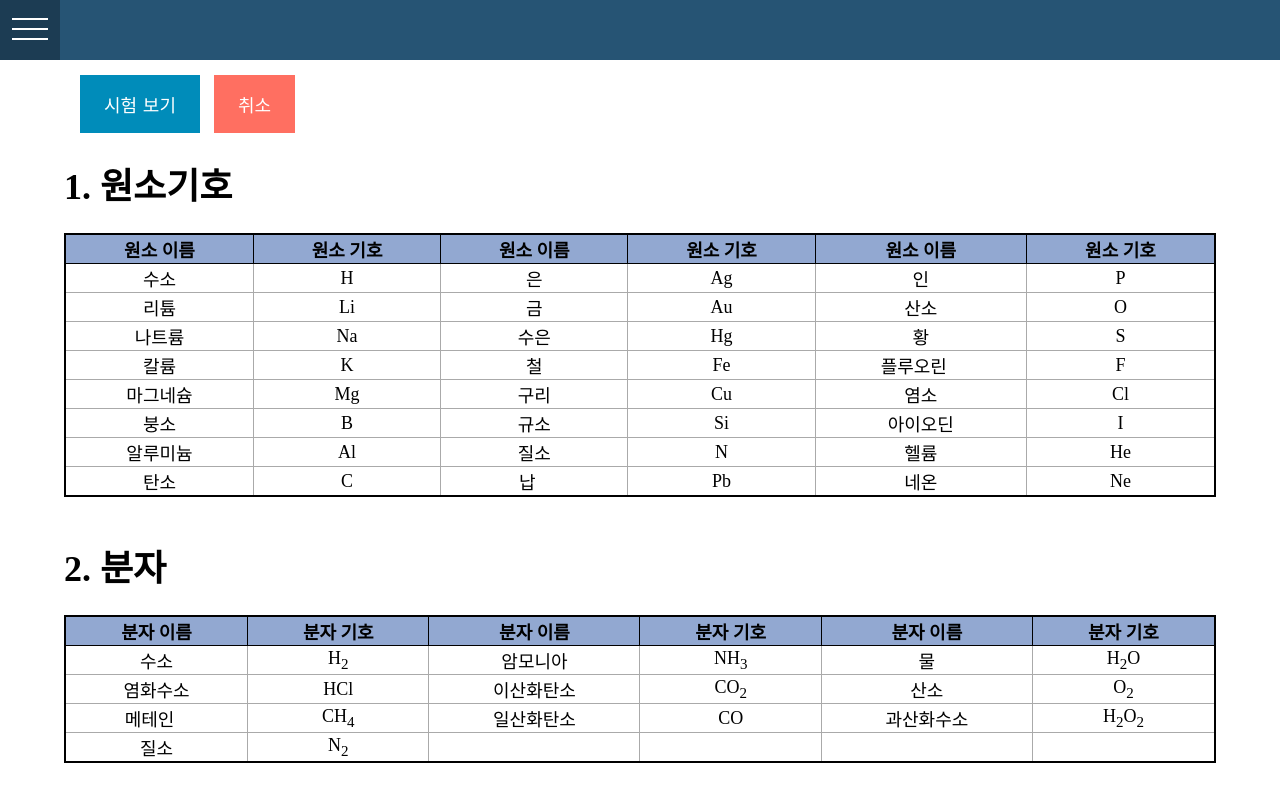
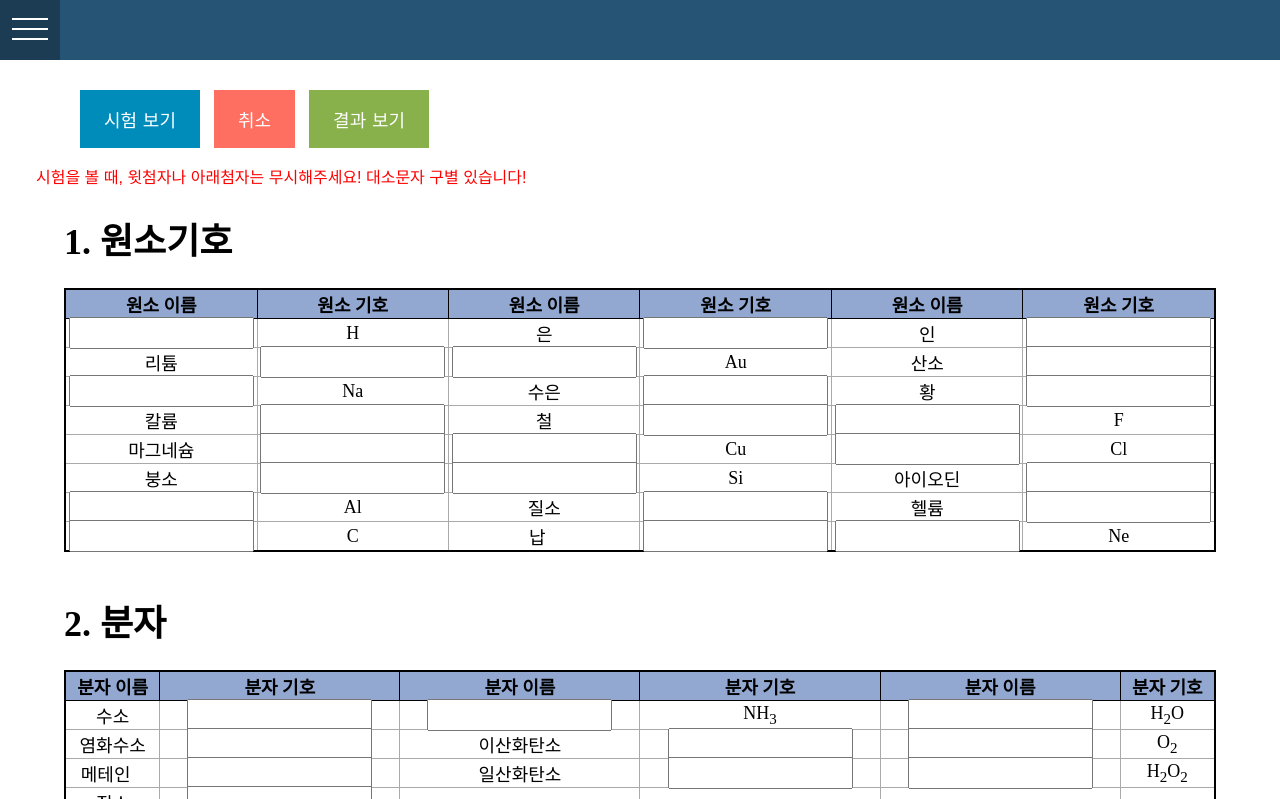
Before and after one commit to christopherkim228/atom, a plain HTML site: page index.html in a window 1280 px wide. Both pictures are taken after a click on the button "시험 보기". Shown: the top 799 px of the page. Drawn offline with Linux system fonts and the light colour scheme.

Commit message:
normal update

```diff
--- a/app.js
+++ b/app.js
@@ -535,7 +535,17 @@ function precipitatesToTableHard(arr, id) {
 
 
 function startTest() {
-
+    if (isBasic = true) {
+        startElementsTestBasic();
+        startMoleculesTestBasic();
+        startIonsTestBasic();
+        // startPrecipitatesTestsBasic();
+    } else {
+        startElementsTestHard();
+        startMoleculesTestHard();
+        startIonsTestHard();
+        startPrecipitatesTestsHard();
+    }
 }
 
 function cancelTest() {
@@ -547,6 +557,79 @@ function testResults() {
 }
 
 
+
+
+
+
+
+
+function startElementsTestBasic() {
+    let id = "element"
+    let children = [...document.getElementById(id).children];
+    for (i = 1; i < 9; i++) {
+        let a = [...children[i].children]
+        for (j = 0; j < 3; j++) {
+            if(Math.random() > 0.5) {
+                a[j*2].firstChild.classList.toggle("hidden");
+                a[j*2].firstChild.createInput();
+            } else {
+                a[j*2+1].firstChild.classList.toggle("hidden");
+                a[j*2+1].firstChild.createInput();
+            }
+        }
+    }
+}
+
+function startMoleculesTestBasic() {
+    let id = "molecule"
+    let children = [...document.getElementById(id).children];
+    for (i = 1; i < 5; i++) {
+        let a = [...children[i].children]
+        for (j = 0; j < 3; j++) {
+            if(Math.random() > 0.5) {
+                if (a[j*2].firstChild.innerText != "") {
+                    a[j*2].firstChild.classList.toggle("hidden");
+                    a[j*2].firstChild.createInput();
+                }
+             } else {
+                if (a[j*2].firstChild.innerText != "") {
+                    a[j*2+1].firstChild.classList.toggle("hidden");
+                    a[j*2+1].firstChild.createInput();
+                }
+            }
+        }
+    }
+}
+
+function startIonsTestBasic() {
+    let id = "ion"
+    let children = [...document.getElementById(id).children];
+    for (i = 1; i < 8; i++) {
+        let a = [...children[i].children]
+        for (j = 0; j < 3; j++) {
+            if(Math.random() > 0.5) {
+                if (a[j*2].firstChild.innerText != "") {
+                    a[j*2].firstChild.classList.toggle("hidden");
+                    a[j*2].firstChild.createInput();
+                }
+             } else {
+                if (a[j*2].firstChild.innerText != "") {
+                    a[j*2+1].firstChild.classList.toggle("hidden");
+                    a[j*2+1].firstChild.createInput();
+                }
+            }
+        }
+    }
+}
+
+
+
+
+HTMLSpanElement.prototype.createInput = function() {
+    var data = this.innerText.replace(/\s+/g, ' ');
+    var s = HTMLtoElement('<input class = "testInput" data-answer = "' + data + '"></input>');
+    this.parentElement.insertBefore(s, this);
+}
 
 
 
@@ -577,6 +660,7 @@ document.getElementById("hard-switch").addEventListener("change", function() {
 
 document.getElementById("test").addEventListener("click", function() {
     if (!isTesting) {
+        isTesting = true;
         document.getElementById("cancel").style.visibility = "visible";
         document.getElementById("results").style.visibility = "visible";
         startTest();
@@ -584,23 +668,33 @@ document.getElementById("test").addEventListener("click", function() {
 })
 
 document.getElementById("cancel").addEventListener("click", function() {
+    cancelTest();
+    isTesting = false;
     document.getElementById("cancel").style.visibility = "hidden";
     document.getElementById("results").style.visibility = "hidden";
-    cancelTest();
 })
 
 document.getElementById("results").addEventListener("click", function() {
+    isTesting = false;
+    testResults();
     document.getElementById("cancel").style.visibility = "hidden";
     document.getElementById("results").style.visibility = "hidden";
-    testResults();
 })
 
-document.getElementById("isTestRandom").addEventListener("change", function() {
-    document.getElementById("test-options-select-container").classList.toggle("random-options")
-})
+// document.getElementById("isTestRandom").addEventListener("change", function() {
+//     document.getElementById("test-options-select-container").classList.toggle("random-options")
+// })
 
 
 
 
 document.getElementById("hard-switch").checked = false;
 showTables(true);
+
+
+function HTMLtoElement(html) {
+    let a = document.createElement("template");
+    html = html.trim();
+    a.innerHTML = html;
+    return a.content.firstChild;
+}
--- a/index.html
+++ b/index.html
@@ -36,6 +36,7 @@
 							</label>
 						</div>
 					</div>
+					<!--
 					<div class = "menu-test-options-container">
 						<h2 class = "menu-description menu-test-options-description">시험 유형<span></span></h2>
 						<div class = "menu-content-checkbox" id = "menu-test-options-checkbox">
@@ -51,13 +52,15 @@
 							</select>
 						</div>
 					</div>
-
+					-->
 				</div>
 			</div>
 		</div>
 		<div id = "center">
 			<button id = "test" class = "test">시험 보기</button>
 			<button id = "cancel" class = "cancel">취소</button>
+			<button id = "results" class = "results">결과 보기</button>
+			<h3>시험을 볼 때, 윗첨자나 아래첨자는 무시해주세요! 대소문자 구별 있습니다!</h3>
 			<h1>1. 원소기호</h1>
 			<table id = "element"></table>
 			<br>
@@ -69,7 +72,6 @@
 			<br>
 			<h1>4. 앙금</h1>
 			<table id = "precipitate"></table>
-			<button id = "results" class = "results">결과 보기</button>
 		</div>
 	</div>
 	<div>
--- a/style.css
+++ b/style.css
@@ -443,11 +443,11 @@ h1 {
 .results {
     visibility: hidden;
     margin-top: 30px;
-    margin-left: 80px;
+    margin-left: 10px;
     padding: 16px 24px;
     font-size: 18px;
     font-family: Verdana, Geneva, Tahoma, sans-serif;
-    background-color: #008CBA;
+    background-color: #88B04B;
     color: white;
     border: none;
 }
@@ -455,7 +455,7 @@ h1 {
 .results:hover {
     visibility: hidden;
     cursor: pointer;
-    background-color: #88B04B;
+    background-color: #008CBA;
     color: white;
 }
 
@@ -477,3 +477,22 @@ h1 {
 #isTestRandom:hover{
     background-color: #ccc;
 }
+
+.hidden{
+    display: none;
+}
+
+.testInput {
+    width: inherit;
+    height: 100%;
+    color: black;
+    font-family: Arial, Helvetica, sans-serif;
+}
+
+h3 {
+    color: red;
+    font-family: Arial, Helvetica, sans-serif;
+    font-size: 16px;
+    font-weight: normal;
+    margin-left: 36px;
+}
```
